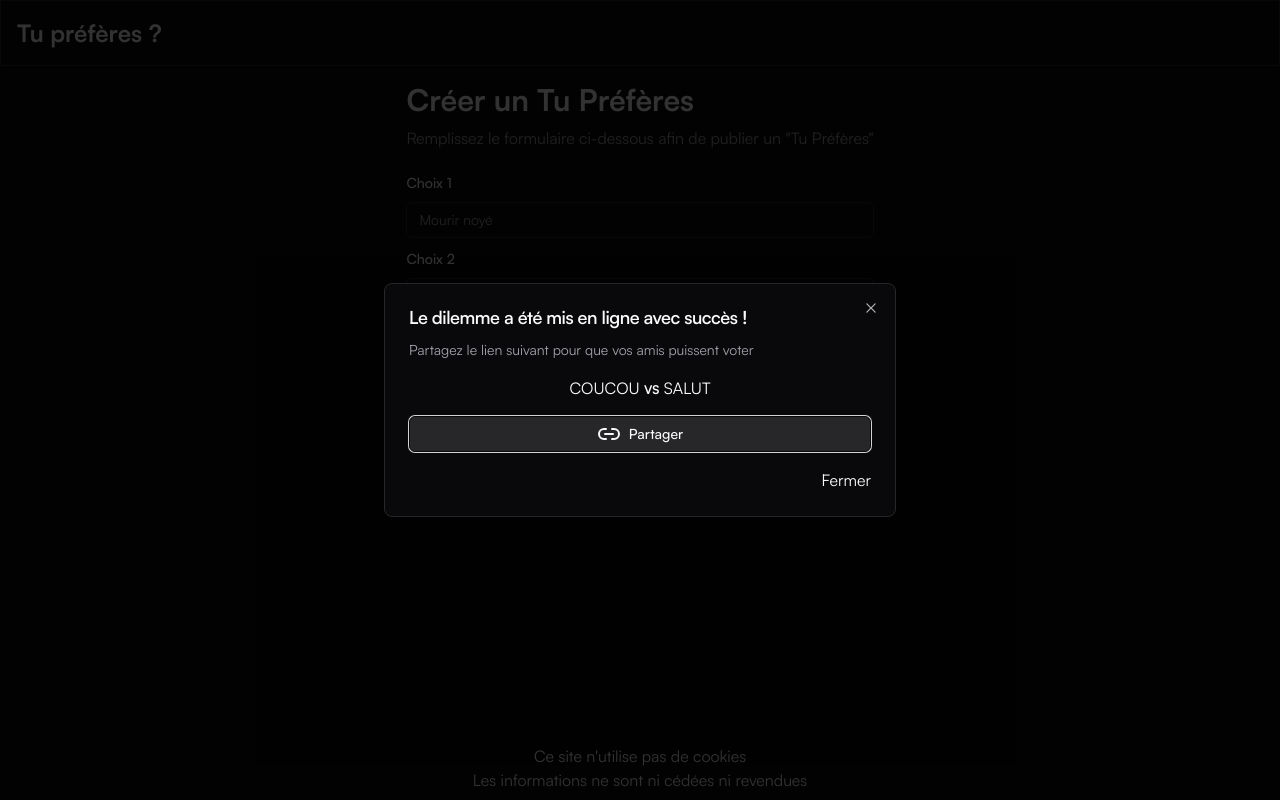
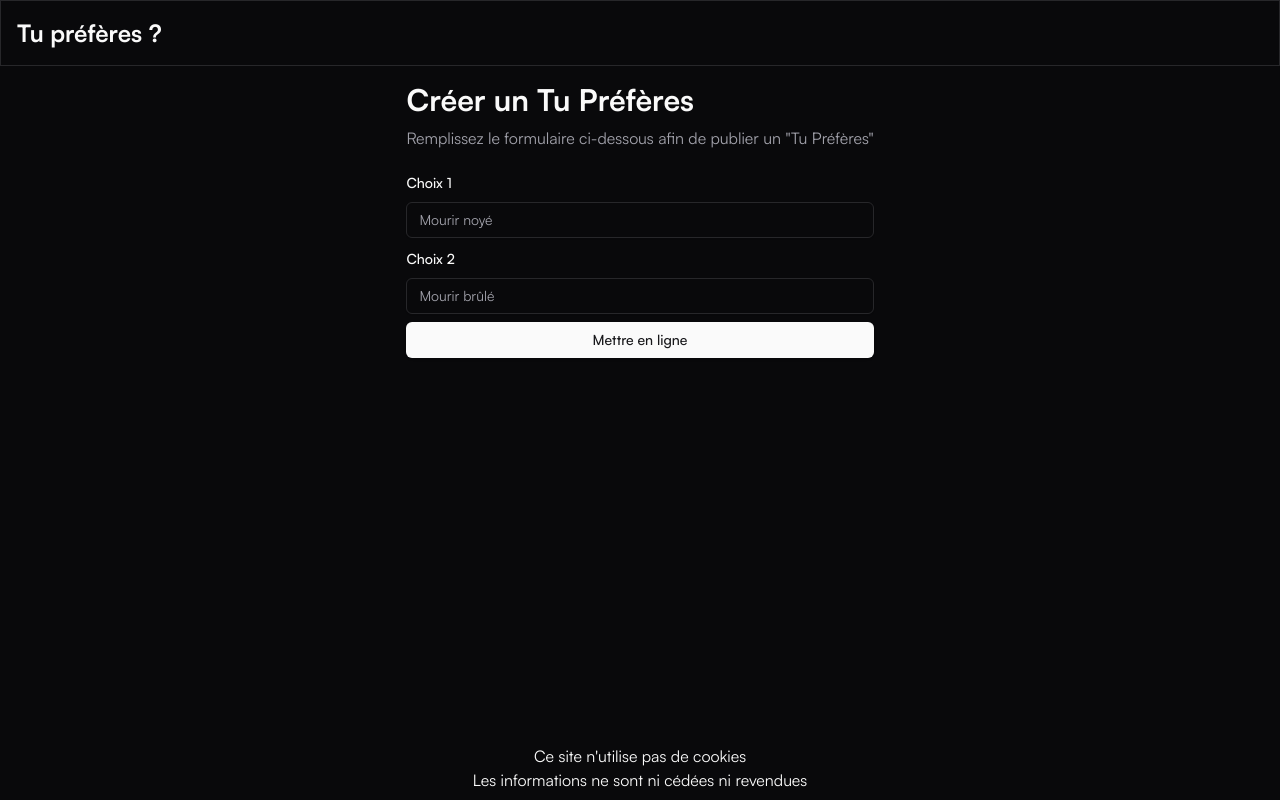
Before and after one commit to Kylian-d-p/tu-preferes, a Next.js app: page /create in a window 1280 px wide. Built offline with nearby package versions, Linux system fonts and the light colour scheme.

Commit message:
Refactor create form to remove default values for createdChoice and set createdOpen to false

```diff
--- a/app/create/create-form.tsx
+++ b/app/create/create-form.tsx
@@ -15,8 +15,8 @@ import { createType } from "./create-type";
 export default function CreateForm() {
   const [error, setError] = useState<string | null>(null)
   const [success, setSuccess] = useState<string | null>(null)
-  const [createdChoice, setCreatedChoice] = useState<{ id: string, choice1: string, choice2: string } | null>({ id: "coucou", choice1: "COUCOU", choice2: "SALUT" })
-  const [createdOpen, setCreatedOpen] = useState(true)
+  const [createdChoice, setCreatedChoice] = useState<{ id: string, choice1: string, choice2: string } | null>(null)
+  const [createdOpen, setCreatedOpen] = useState(false)
   const [copied, setCopied] = useState(false)
 
   const form = useForm({
```
